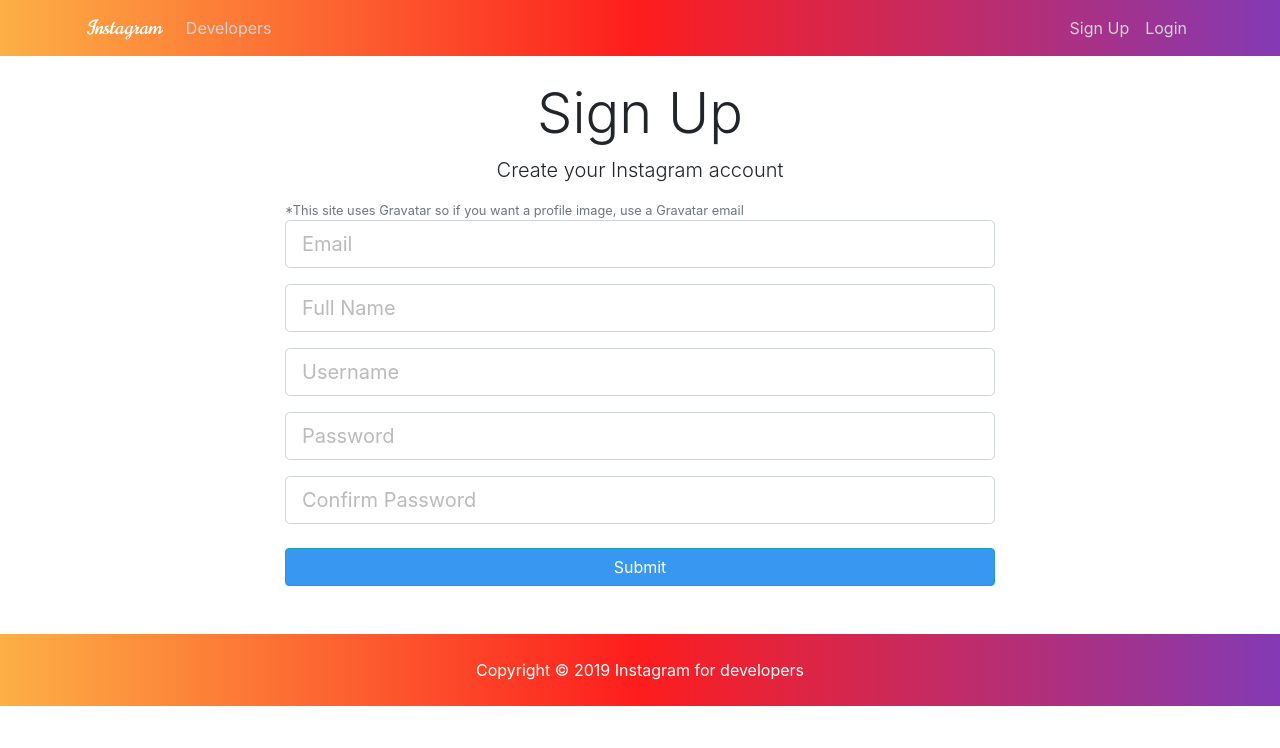
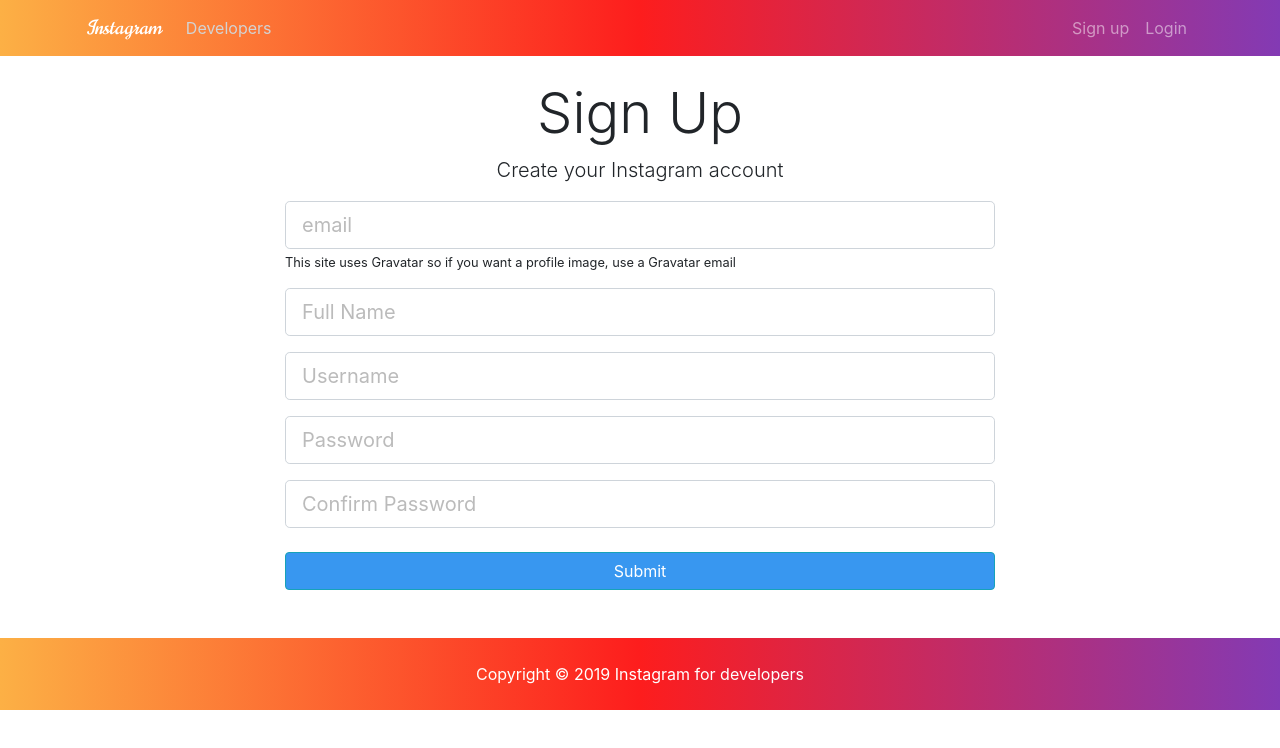
Before and after one commit to Hannah0124/Instagram, a React (Create React App) app in the folder client/: page /register in a window 1280 px wide. Shown: the top 748 px of the page. Built offline with nearby package versions, Linux system fonts and the light colour scheme.

Commit message:
TextFieldGroup and Navbar (authLinks & guestLinks)

```diff
--- a/client/src/App.css
+++ b/client/src/App.css
@@ -3,7 +3,7 @@
 }
 
 .landing {
-  /* position: relative; */
+  position: relative;
   /* background: url('./img/instagram.png') no-repeat; */
   /* background-size: contain; */
   /* background-repeat: no-repeat; */
@@ -11,11 +11,13 @@
   /* height: 100vh; */
   margin-top: -24px;
   margin-bottom: -48px;
+  background-color: #fafaf8;
+  color: black;
 }
 
 .landing-inner {
-  padding-top: 80px;
-  padding-bottom: 80px;
+  padding-top: 50px;
+  padding-bottom: 50px;
 }
 
 /* .dark-overlay {
@@ -53,6 +55,8 @@
   background: -webkit-linear-gradient(to right, #fcb045, #fd1d1d, #833ab4);
   background: linear-gradient(to right, #fcb045, #fd1d1d, #833ab4);
   position: relative;
+  bottom: 0;
+  width: 100%
 }
 
 .btn {
@@ -62,11 +66,6 @@
 
 .instaphone {
   width: 350px;
-}
-
-.landing {
-  background-color: #fafaf8;
-  color: black;
 }
 
 nav {
--- a/client/src/components/auth/Login.js
+++ b/client/src/components/auth/Login.js
@@ -1,8 +1,8 @@
 import React, { Component } from 'react';
-import classnames from 'classnames';
 import PropTypes from 'prop-types';
 import {connect} from 'react-redux';
 import {loginUser} from '../../actions/authActions';
+import TextFieldGroup from '../common/TextFieldGroup';
 
 class Login extends Component {
   constructor() {
@@ -63,22 +63,22 @@
               <h1 className="display-4 text-center">Log In</h1>
               <p className="lead text-center">Sign in to your Instagram account</p>
               <form onSubmit={this.onSubmit}>
-                <div className="form-group">
-                  <input type="email" className={classnames('form-control form-control-lg', {'is-invalid':errors.email})} placeholder="email" name="email" value={this.state.email} onChange={this.onChange}/>
-                  {errors.email && (
-                    <div className="invalid-feedback">
-                     {errors.email}
-                    </div>
-                   )}
-                </div>
-                <div className="form-group">
-                  <input type="password" className={classnames('form-control form-control-lg', {'is-invalid':errors.password})} placeholder="Password" name="password" value={this.state.password} onChange={this.onChange}/>
-                  {errors.password && (
-                    <div className="invalid-feedback">
-                     {errors.password}
-                   </div>
-                  )}
-                 </div>
+                <TextFieldGroup
+                  placeholder="email"
+                  name="email"
+                  type="email"
+                  value={this.state.email}
+                  onChange={this.onChange}
+                  error={errors.email}
+                />
+                <TextFieldGroup
+                  placeholder="Password"
+                  name="password"
+                  type="password"
+                  value={this.state.password}
+                  onChange={this.onChange}
+                  error={errors.password}
+                />
                 <input type="submit" className="btn btn-info btn-block mt-4" />
               </form>
             </div>
--- a/client/src/components/auth/Register.js
+++ b/client/src/components/auth/Register.js
@@ -1,8 +1,9 @@
 import React, { Component } from 'react'
-import classnames from 'classnames';
 import {registerUser} from '../../actions/authActions';
+import { withRouter } from 'react-router-dom';
 import { connect } from 'react-redux';
 import PropTypes from 'prop-types';
+import TextFieldGroup from '../common/TextFieldGroup';
 
 class Register extends Component {
   constructor() {
@@ -66,52 +67,45 @@
               <h1 className="display-4 text-center">Sign Up</h1>
               <p className="lead text-center">Create your Instagram account</p>
               <form onSubmit={this.onSubmit} noValidate>
-                <div className="form-group">
-                  <small className="form-text text-muted">*This site uses Gravatar so if you want a profile image, use a Gravatar email</small>
-                  <input type="email" className={classnames('form-control form-control-lg', {'is-invalid':errors.email})} placeholder="Email" name="email" value={this.state.email} onChange={this.onChange} required />
-                  {errors.email && (
-                    <div className="invalid-feedback">
-                      {errors.email}
-                    </div>
-                  )}
-                </div>
-
-                <div className="form-group">
-                  <input type="text" className={classnames('form-control form-control-lg', {'is-invalid':errors.fullName})} placeholder="Full Name" name="fullName" value={this.state.fullName} onChange={this.onChange} />
-                  {errors.fullName && (
-                    <div className="invalid-feedback">
-                      {errors.fullName}
-                    </div>
-                  )}
-                </div>
-
-                <div className="form-group">
-                  <input type="text" className={classnames('form-control form-control-lg', {'is-invalid':errors.userName})} placeholder="Username" name="userName" value={this.state.userName} onChange={this.onChange} required />
-                  {errors.userName && (
-                    <div className="invalid-feedback">
-                      {errors.userName}
-                    </div>
-                  )}
-                </div>
-
-                <div className="form-group">
-                  <input type="password" className={classnames('form-control form-control-lg', {'is-invalid':errors.password})} placeholder="Password" name="password" value={this.state.password} onChange={this.onChange} />
-                  {errors.password && (
-                    <div className="invalid-feedback">
-                      {errors.password}
-                    </div>
-                  )}
-                  </div>
-
-                <div className="form-group">
-                  <input type="password" className={classnames('form-control form-control-lg', {'is-invalid':errors.password2})} placeholder="Confirm Password" name="password2" value={this.state.password2} onChange={this.onChange} />
-                  {errors.password2 && (
-                    <div className="invalid-feedback">
-                      {errors.password2}
-                    </div>
-                  )}
-                 </div>
-
+                <TextFieldGroup
+                  placeholder="email"
+                  name="email"
+                  type="email"
+                  value={this.state.email}
+                  onChange={this.onChange}
+                  error={errors.email}
+                  info="This site uses Gravatar so if you want a profile image, use a Gravatar email"
+                />
+                <TextFieldGroup
+                  placeholder="Full Name"
+                  name="fullName"
+                  value={this.state.fullName}
+                  onChange={this.onChange}
+                  error={errors.fullName}
+                />
+                <TextFieldGroup
+                  placeholder="Username"
+                  name="userName"
+                  value={this.state.userName}
+                  onChange={this.onChange}
+                  error={errors.userName}
+                />
+                <TextFieldGroup
+                  placeholder="Password"
+                  name="password"
+                  type="password"
+                  value={this.state.password}
+                  onChange={this.onChange}
+                  error={errors.password}
+                />
+                <TextFieldGroup
+                  placeholder="Confirm Password"
+                  name="password2"
+                  type="password"
+                  value={this.state.password2}
+                  onChange={this.onChange}
+                  error={errors.password2}
+                />
                 <input type="submit" className="btn btn-info btn-block mt-4" />
               </form>
             </div>
@@ -135,4 +129,5 @@
 });
 
 // Connect Register component with registerUser action
-export default connect(mapStateToProps, {registerUser})(Register);
+// // Quesition: What does withRouter do?
+export default connect(mapStateToProps, {registerUser}) (withRouter(Register));
--- /dev/null
+++ b/client/src/components/common/TextFieldGroup.js
@@ -0,0 +1,49 @@
+import React from 'react';
+import classnames from 'classnames';
+import PropTypes from 'prop-types';
+
+const TextFieldGroup = ({
+  name,
+  placeholder,
+  value,
+  label,
+  error,
+  info,
+  type,
+  onChange,
+  disabled
+}) => {
+  return (
+    <div className="form-group">
+      <input
+        type={type}
+        className={classnames('form-control form-control-lg', {'is-invalid': error})}
+        placeholder={placeholder}
+        name={name}
+        value={value}
+        onChange={onChange}
+        disabled={disabled}
+      />
+      {info && <small className="form-text tex-muted">{info}</small>}
+      {error && <div className="invalid-feedback">{error}</div>}
+    </div>
+  );
+};
+
+TextFieldGroup.propTypes = {
+  name: PropTypes.string.isRequired,
+  placedholder: PropTypes.string,
+  value: PropTypes.string.isRequired,
+  info: PropTypes.string,
+  error: PropTypes.string,
+  type: PropTypes.string.isRequired,
+  onChange: PropTypes.func.isRequired,
+  disabled: PropTypes.string
+};
+
+// defaultProps is used for undefined props
+TextFieldGroup.defaultProps = {
+  type: 'text'
+};
+
+export default TextFieldGroup;
--- a/client/src/components/layout/Navbar.js
+++ b/client/src/components/layout/Navbar.js
@@ -1,8 +1,51 @@
 import React, { Component } from 'react'
 import { Link } from 'react-router-dom';
+import PropTypes from 'prop-types';
+import { connect } from 'react-redux';
+import { logoutUser } from '../../actions/authActions';
 
 class Navbar extends Component {
+  onLogoutClick(e) {
+    e.preventDefault();
+    this.props.logoutUser();
+  }
+
   render() {
+    const { isAuthenticated, user } = this.props.auth;
+
+    const authLinks = (
+      <ul className="navbar-nav ml-auto">
+        <li className="nav-item">
+          <a href="" onClick={this.onLogoutClick.bind(this)} className="nav-link">
+            <img
+              className="rounded-circle"
+              src={user.avatar}
+              alt={user.name}
+              style={{ width: '25px', marginRight: '5px '}}
+              title="You must have a Gravatar connected to your email to display an image."
+            />
+            Logout
+          </a>
+        </li>
+      </ul>
+    );
+
+    const guestLinks = (
+      <ul className="navbar-nav ml-auto">
+        <li className="nav-item">
+          <Link className="nav-link" to="/register">
+            Sign up
+          </Link>
+        </li>
+        <li className="nav-item">
+          <Link className="nav-link" to="/login">
+            Login
+          </Link>
+        </li>
+      </ul>
+    );
+
+
     return (
       <nav className="navbar navbar-expand-sm navbar-dark bg-dark mb-4">
       <div className="container">
@@ -18,15 +61,7 @@
               </Link>
             </li>
           </ul>
-
-          <ul className="navbar-nav ml-auto">
-            <li className="nav-item">
-              <Link className="nav-link lightgray-font" to="/register">Sign Up</Link>
-            </li>
-            <li className="nav-item">
-              <Link className="nav-link lightgray-font" to="/login">Login</Link>
-            </li>
-          </ul>
+          {isAuthenticated ? authLinks : guestLinks}
         </div>
       </div>
     </nav>
@@ -34,4 +69,13 @@
   }
 }
 
-export default Navbar;
+Navbar.propTypes = {
+  logoutUser: PropTypes.func.isRequired,
+  auth: PropTypes.object.isRequired
+};
+
+const mapStateToProps = state => ({
+  auth: state.auth
+});
+
+export default connect(mapStateToProps, { logoutUser })(Navbar);
```
